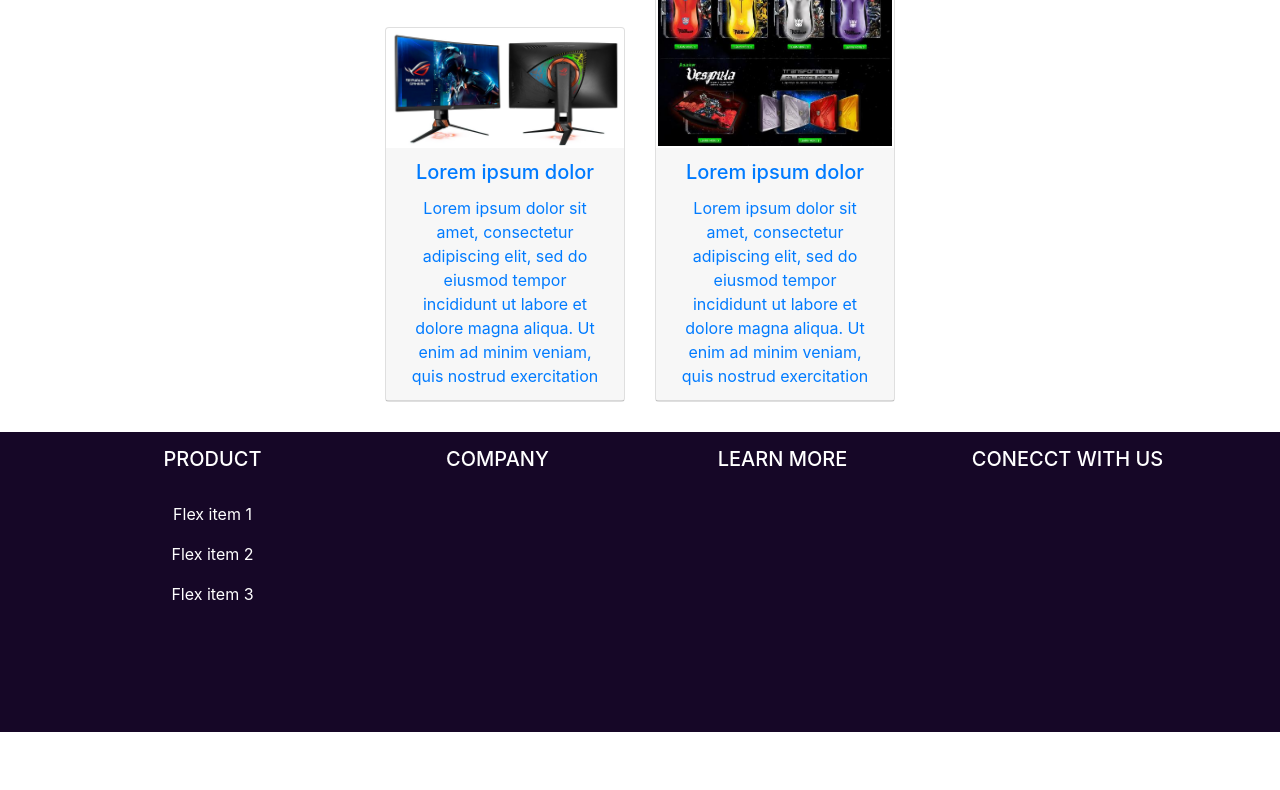
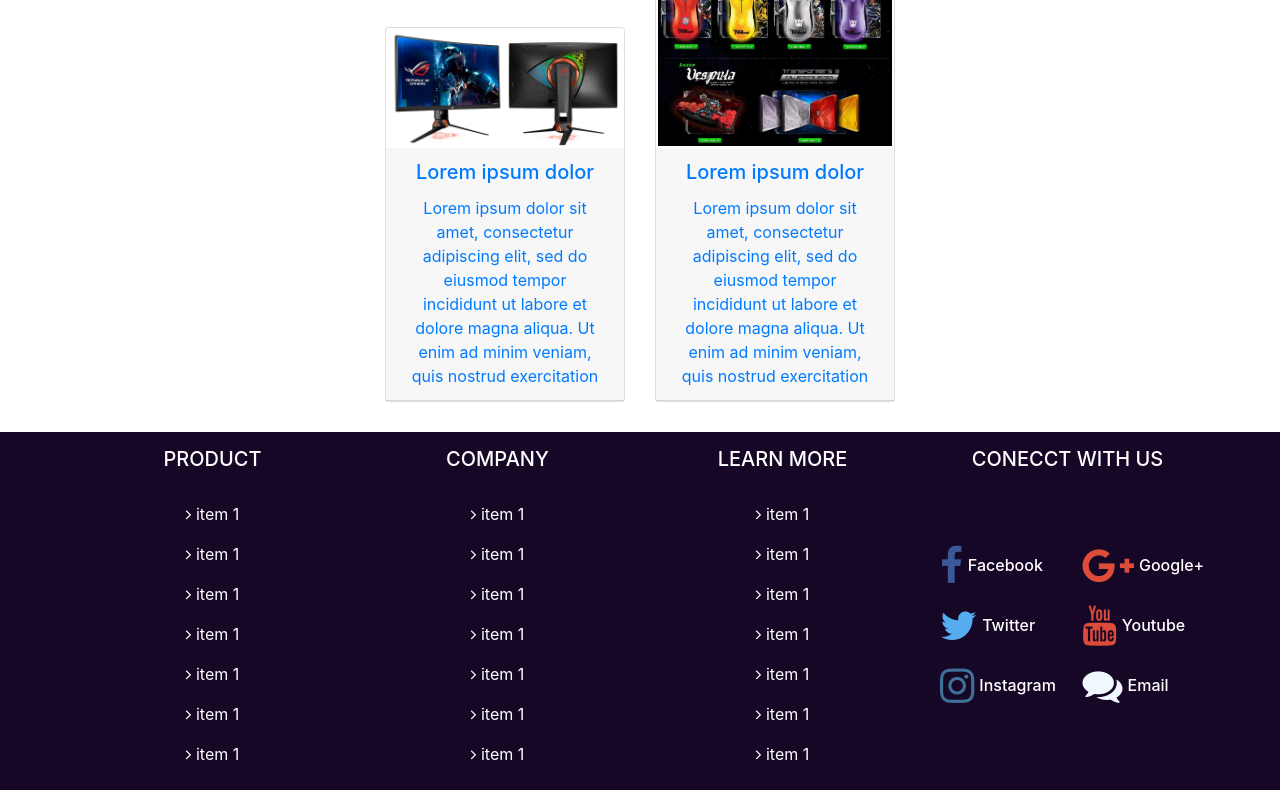
Before and after one commit to JasonSteven14/FInal-Project, a website: page index.html in a window 1280 px wide. Shown: the part 1985-2775 px from the top of the page. Before the commit the page ends 2717 px from the top, so only its background shows below. Drawn offline with nearby package versions, Linux system fonts and the light colour scheme; animation ran at ten frames a second.

Commit message:
Add Socialbar

```diff
--- a/css/styles.scss
+++ b/css/styles.scss
@@ -108,7 +108,6 @@ body{
 
 footer{
     width: 100%;
-    height: 300px;
     text-align: center;
     color: white;
     bottom: 0px;
@@ -118,3 +117,7 @@ footer{
 footer div div h5{
     padding: 15px;
 }
+
+#Socialbar div a{
+    @include no-styles();
+}
--- a/index.html
+++ b/index.html
@@ -154,7 +154,7 @@
                         <a class="carousel-control-next" href="#carousel-offers" role="button" data-slide="next">
                             <span class="carousel-control-next-icon"></span>
                         </a>
-                        <button class="btn btn-danger btn-sm" id="carouselOffersButton" style="margin-top:-60px; position: relative">
+                        <button class="btn btn-danger btn-sm" id="carouselOffersButton" style="margin-top:-56px; position: relative">
                             <span class="fa fa-pause"></span>
                         </button>
                     </div>
@@ -180,7 +180,7 @@
                 </div>
                 <div class="container">
                     <div class="row" style="margin-top:30px; margin-bottom: 30px">
-                        <div class="col-6" >
+                        <div class="col-6">
                             <a id="card-product" href="#">
                                 <div class="card" id="card-size" style="margin-top:30px; margin-bottom: 30px">
                                     <div class="card-body" style="padding: 0">
@@ -321,28 +321,99 @@
                 <div class="col-3">
                     <h5>PRODUCT</h5>
                     <div class="d-flex flex-column bd-highlight mb-3">
-                        <div class="p-2 bd-highlight">Flex item 1</div>
-                        <div class="p-2 bd-highlight">Flex item 2</div>
-                        <div class="p-2 bd-highlight">Flex item 3</div>
+                        <div class="p-2 bd-highlight"><span class="fa fa-angle-right"></span> item 1</div>
+                        <div class="p-2 bd-highlight"><span class="fa fa-angle-right"></span> item 1</div>
+                        <div class="p-2 bd-highlight"><span class="fa fa-angle-right"></span> item 1</div>
+                        <div class="p-2 bd-highlight"><span class="fa fa-angle-right"></span> item 1</div>
+                        <div class="p-2 bd-highlight"><span class="fa fa-angle-right"></span> item 1</div>
+                        <div class="p-2 bd-highlight"><span class="fa fa-angle-right"></span> item 1</div>
+                        <div class="p-2 bd-highlight"><span class="fa fa-angle-right"></span> item 1</div>
                     </div>
                 </div>
                 <div class="col-3">
                     <h5>COMPANY</h5>
-                    <p></p>
+                    <div class="d-flex flex-column bd-highlight mb-3">
+                        <div class="p-2 bd-highlight"><span class="fa fa-angle-right"></span> item 1</div>
+                        <div class="p-2 bd-highlight"><span class="fa fa-angle-right"></span> item 1</div>
+                        <div class="p-2 bd-highlight"><span class="fa fa-angle-right"></span> item 1</div>
+                        <div class="p-2 bd-highlight"><span class="fa fa-angle-right"></span> item 1</div>
+                        <div class="p-2 bd-highlight"><span class="fa fa-angle-right"></span> item 1</div>
+                        <div class="p-2 bd-highlight"><span class="fa fa-angle-right"></span> item 1</div>
+                        <div class="p-2 bd-highlight"><span class="fa fa-angle-right"></span> item 1</div>
+                    </div>
                 </div>
                 <div class="col-3">
                     <h5>LEARN MORE</h5>
-                    <p></p>
+                    <div class="d-flex flex-column bd-highlight mb-3">
+                        <div class="p-2 bd-highlight"><span class="fa fa-angle-right"></span> item 1</div>
+                        <div class="p-2 bd-highlight"><span class="fa fa-angle-right"></span> item 1</div>
+                        <div class="p-2 bd-highlight"><span class="fa fa-angle-right"></span> item 1</div>
+                        <div class="p-2 bd-highlight"><span class="fa fa-angle-right"></span> item 1</div>
+                        <div class="p-2 bd-highlight"><span class="fa fa-angle-right"></span> item 1</div>
+                        <div class="p-2 bd-highlight"><span class="fa fa-angle-right"></span> item 1</div>
+                        <div class="p-2 bd-highlight"><span class="fa fa-angle-right"></span> item 1</div>
+                    </div>
                 </div>
                 <div class="col-3">
                     <h5>CONECCT WITH US</h5>
-                    <p></p>
+                    <div id="Socialbar" class="row" style="margin-top:40px;">
+                        <div class="col-sm-6">
+                            <a href="#">
+                                <div style="display:flex; margin-top: 20px">
+                                    <div class="rounded">
+                                        <span class="fa fa-facebook" style="font-size:40px; color: #3B5998;"></span>
+                                    </div>
+                                    <h6 style="align-self: center; margin: 0px; margin-left: 5px;color: white;">
+                                        Facebook
+                                    </h6>
+                                </div>
+                            </a>
+                            <a href="#">
+                                <div style="display:flex; margin-top: 20px; color: #55ACEE;">
+                                    <span class="fa fa-twitter" style="font-size:40px;"></span>
+                                    <h6 style="align-self: center; margin: 0px; margin-left: 5px;color: white;">
+                                        Twitter
+                                    </h6>
+                                </div>
+                            </a>
+                            <a href="#">
+                                <div style="display:flex; margin-top: 20px;color: #3F729B;">
+                                    <span class="fa fa-instagram" style="font-size:40px;"></span>
+                                    <h6 style="align-self: center; margin: 0px; margin-left: 5px;color: white;">
+                                        Instagram
+                                    </h6>
+                                </div>
+                            </a>
+                        </div>
+                        <div class="col-sm-6">
+                            <a href="#">
+                                <div style="display:flex; margin-top: 20px;color: #DD4B39;">
+                                    <span class="fa fa-google-plus" style="font-size:40px;"></span>
+                                    <h6 style="align-self: center; margin: 0px; margin-left: 5px;color: white;">
+                                        Google+
+                                    </h6>
+                                </div>
+                            </a>
+                            <a href="#">
+                                <div style="display:flex; margin-top: 20px">
+                                    <span class="fa fa-youtube" style="font-size:40px; color:#DD4B39;"></span>
+                                    <h6 style="align-self: center; margin: 0px; margin-left: 5px;color: white">
+                                        Youtube
+                                    </h6>
+                                </div>
+                            </a>
+                            <a href="#">
+                                <div style="display:flex; margin-top: 20px;color: #EFF7FF;">
+                                    <span class="fa fa-comments" style="font-size:40px;"></span>
+                                    <h6 style="align-self: center; margin: 0px; margin-left: 5px;color: white">
+                                        Email
+                                    </h6>
+                                </div>
+                            </a>
+                        </div>
+                    </div>
                 </div>
             </div>
-            <div>
-
-            </div>
-
         </div>
     </footer>
     <!-- Scripts links -->
--- a/particles.json
+++ b/particles.json
@@ -1,7 +1,7 @@
 {
   "particles": {
     "number": {
-      "value": 125,
+      "value": 120,
       "density": {
         "enable": true,
         "value_area": 833}
```
Also changed, not shown: css/styles.css.
